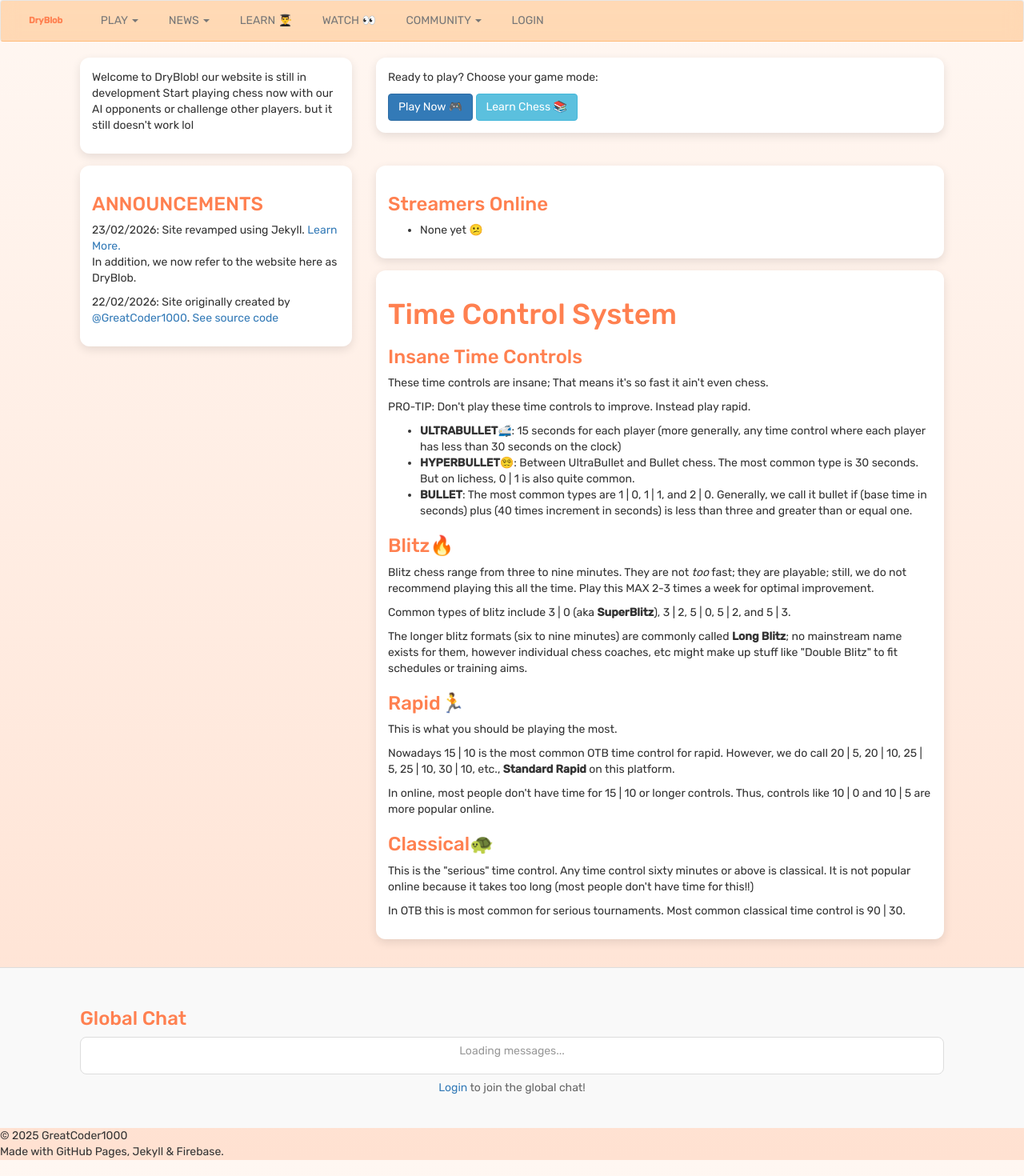
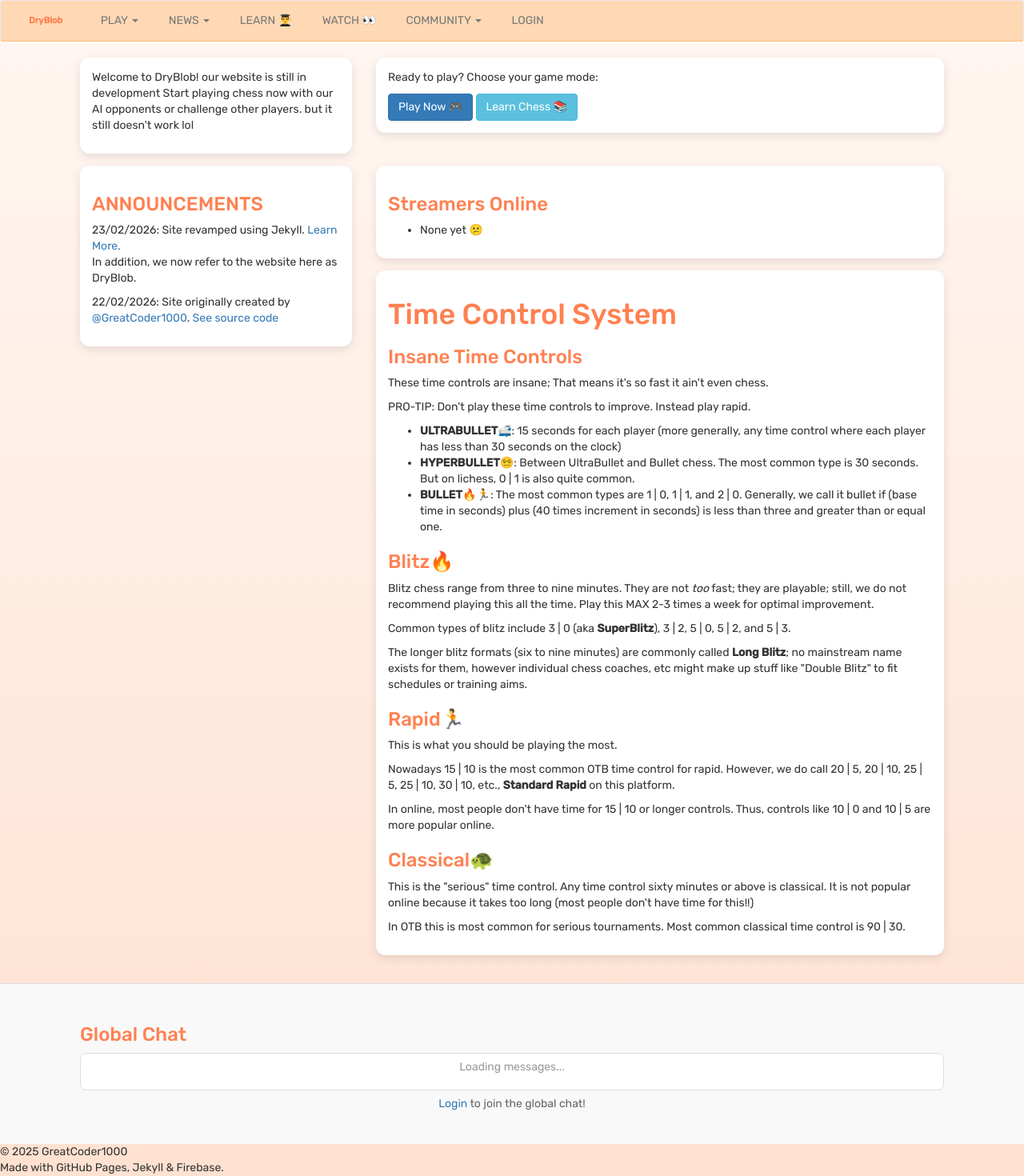
Before and after one commit to GreatCoder1000/drychess, a Jekyll site: the page built from index.html, in a window 1280 px wide. Shown: the whole page at 80% size. Built offline with Jekyll 4.4.1, drawn with Linux system fonts in a browser that asks for light colours; comment, search, counter and statistics services are not loaded.

```diff
--- a/index.html
+++ b/index.html
@@ -64,7 +64,7 @@ title: Home
                         each player has less than 30 seconds on the clock)</li>
                     <li><strong>HYPERBULLET😵‍💫</strong>: Between UltraBullet and Bullet chess. The most common type is 30
                         seconds. But on lichess, 0 &vert; 1 is also quite common.</li>
-                    <li><strong>BULLET</strong>: The most common types are 1 &vert; 0, 1 &vert; 1, and 2 &vert; 0.
+                    <li><strong>BULLET🔥🏃</strong>: The most common types are 1 &vert; 0, 1 &vert; 1, and 2 &vert; 0.
                         Generally, we call it bullet if (base time in seconds) plus (40 times increment in seconds) is
                         less than three and greater than or equal one.</li>
                 </ul>
```
